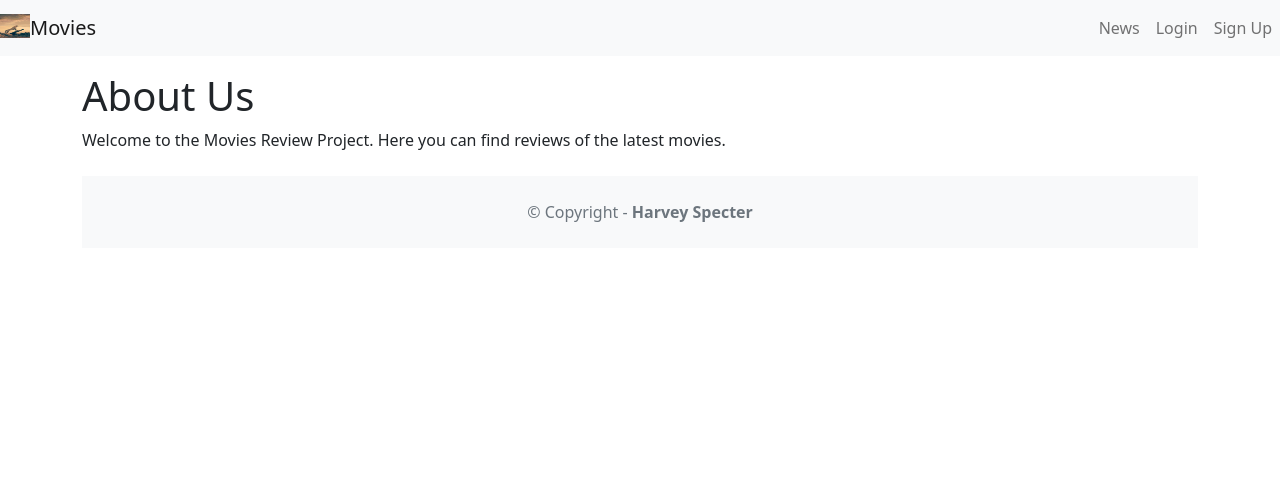
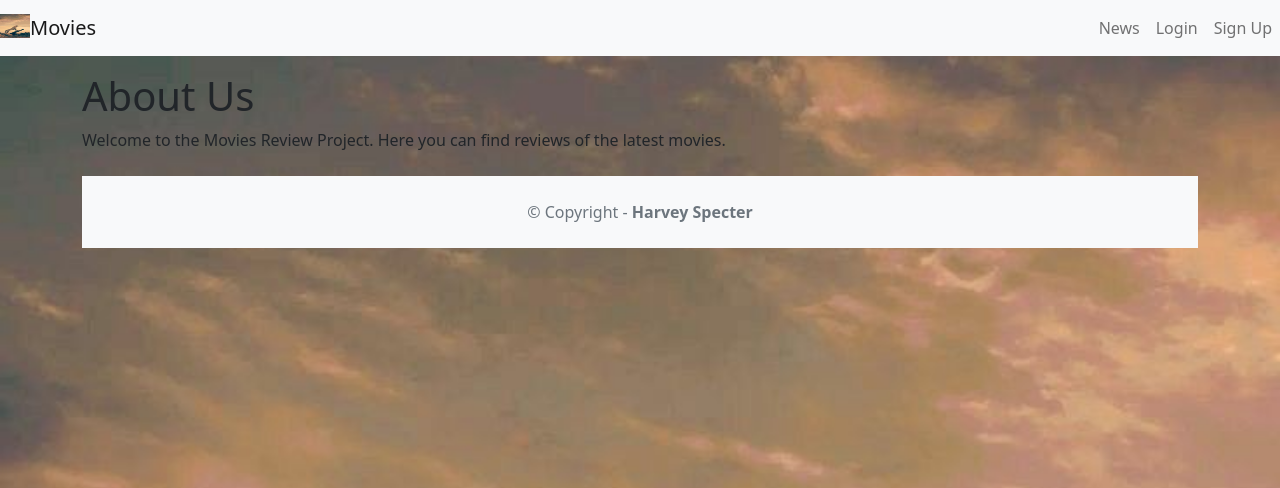
Before and after one commit to ShadowRahlM/moviereviews, a Django app: template movie/templates/about.html in a window 1280 px wide. Shown: the top 488 px of the page. Run offline with Django 3.2, Linux system fonts and the light colour scheme; the template is opened without the code that fills it, so the values that code supplies are empty.

Commit message:
Add background image to base template for enhanced visual appeal

```diff
--- a/moviesreview/templates/base.html
+++ b/moviesreview/templates/base.html
@@ -15,6 +15,14 @@
     ></script>
 
     <meta name="viewport" content="width=device-width,initial-scale=1" />
+    <style>
+      body {
+        background-image: url("{% static 'images/cheetah.jpg' %}");
+        background-size: cover;
+        background-repeat: no-repeat;
+        background-attachment: fixed;
+      }
+    </style>
   </head>
   <body>
     <nav class="navbar navbar-expand-lg navbar-light bg-light mb-3">
```
Also changed, not shown: db.sqlite3.
